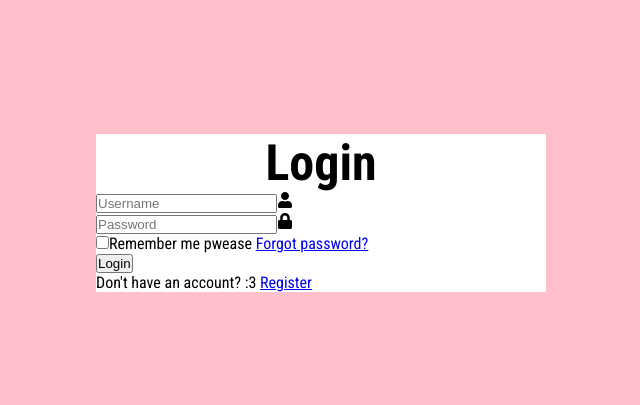
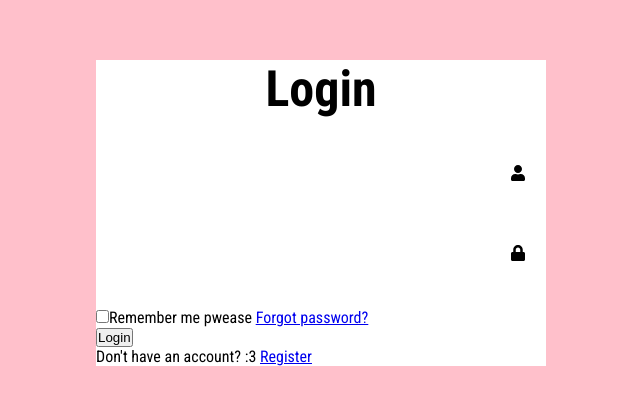
Before and after one commit to sahua3/Megahack2024, a React (Create React App) app in the folder megahack2024/: page / in a window 1280 px wide. Shown: the part 187-592 px from the top of the page, without its empty margins (319-959 px from the left). Built offline with nearby package versions, Linux system fonts and the light colour scheme.

Commit message:
loginform.css

```diff
--- a/megahack2024/src/components/LoginForm/LoginForm.css
+++ b/megahack2024/src/components/LoginForm/LoginForm.css
@@ -9,8 +9,14 @@
     text-align: center;
 }
 
-.wrapper .input-bx {
+.wrapper .input-box {
     position: relative;
+    width: 100%;
+    height: 50px;
+    margin: 30px 0;
+}
+
+.input-box input {
     width: 100%;
     height: 100%;
     background: transparent;
@@ -20,3 +26,15 @@
     border-radius: 40px;
     font-size: 16px;
 }
+
+.input-box input::placeholder {
+    color: #fff;
+}
+
+.input-box .icon {
+    position: absolute;
+    right: 20px;
+    top: 50%;
+    transform: translateY(-50%);
+    font-size: 16px;
+}
```
